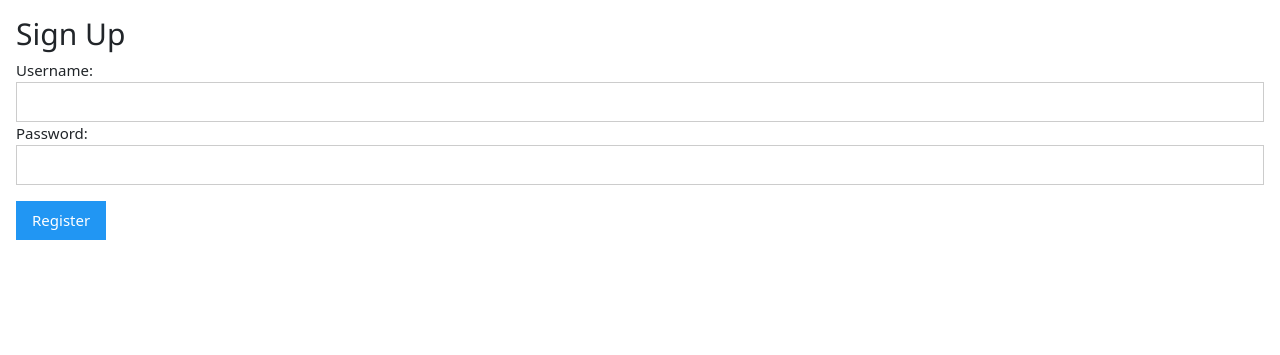
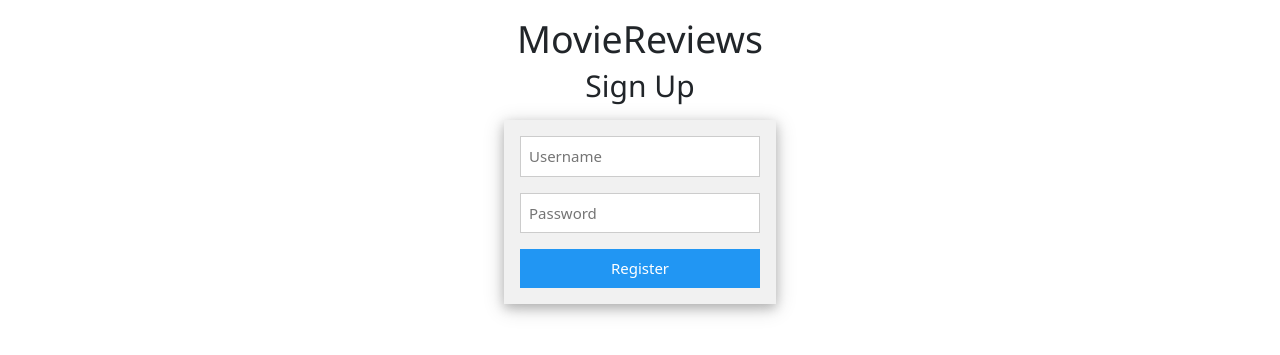
Before and after one commit to jkenzak/MovieDBProject, a PHP site: page /signup.php in a window 1280 px wide. Shown: the part 53-408 px from the top of the page. Run offline with PHP 8.4, Linux system fonts and the light colour scheme; a stand-in replaces the project's code that opens the database connection.

Commit message:
centered layout for signup to match theme

```diff
--- a/signup.php
+++ b/signup.php
@@ -33,17 +33,24 @@ if ($_SERVER['REQUEST_METHOD'] == 'POST' && isset($_POST['register'])) {
 </head>
 <body>
 <?php include("header.php"); ?>
-<div class="w3-container w3-margin-top">
-    <h2>Sign Up</h2>
+<div class="w3-container w3-margin-top" style="max-width: 400px; margin: auto;">
+    <h1 class="w3-center">MovieReviews</h1>
+    <h2 class="w3-center">Sign Up</h2>
     <?php if (!empty($message)): ?>
-        <p class="w3-text-red"><?php echo $message; ?></p>
+        <p class="w3-text-red w3-center"><?php echo $message; ?></p>
     <?php endif; ?>
-    <form method="post" action="signup.php">
-        <label for="username">Username:</label>
-        <input type="text" id="username" name="username" required class="w3-input w3-border">
-        <label for="password">Password:</label>
-        <input type="password" id="password" name="password" required class="w3-input w3-border">
-        <button type="submit" name="register" class="w3-btn w3-blue w3-margin-top">Register</button>
+    <form method="post" action="signup.php" class="w3-container w3-card-4 w3-light-grey w3-text-blue w3-margin">
+        <div class="w3-row w3-section">
+            <div class="w3-rest">
+                <input class="w3-input w3-border" name="username" id="username" type="text" placeholder="Username" required>
+            </div>
+        </div>
+        <div class="w3-row w3-section">
+            <div class="w3-rest">
+                <input class="w3-input w3-border" name="password" id="password" type="password" placeholder="Password" required>
+            </div>
+        </div>
+        <button class="w3-button w3-block w3-section w3-blue w3-ripple w3-padding">Register</button>
     </form>
 </div>
 </body>
```
